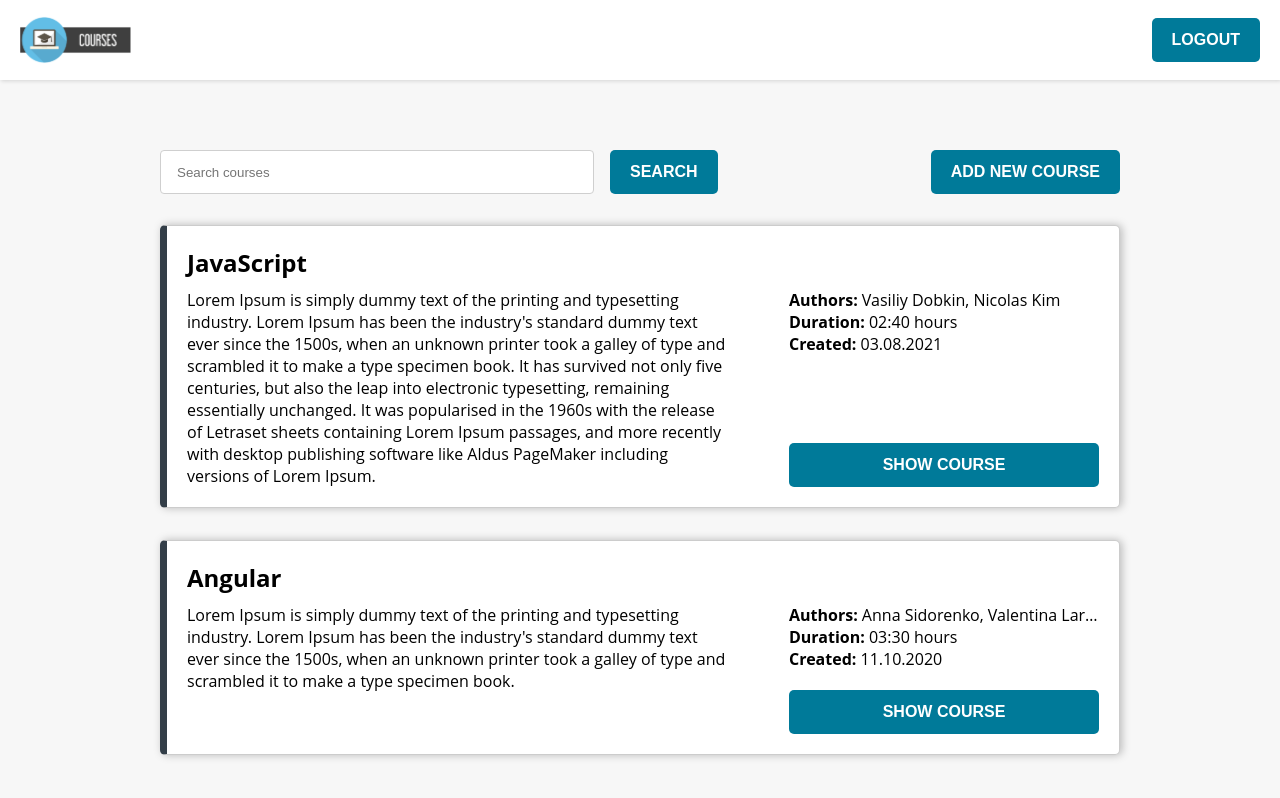
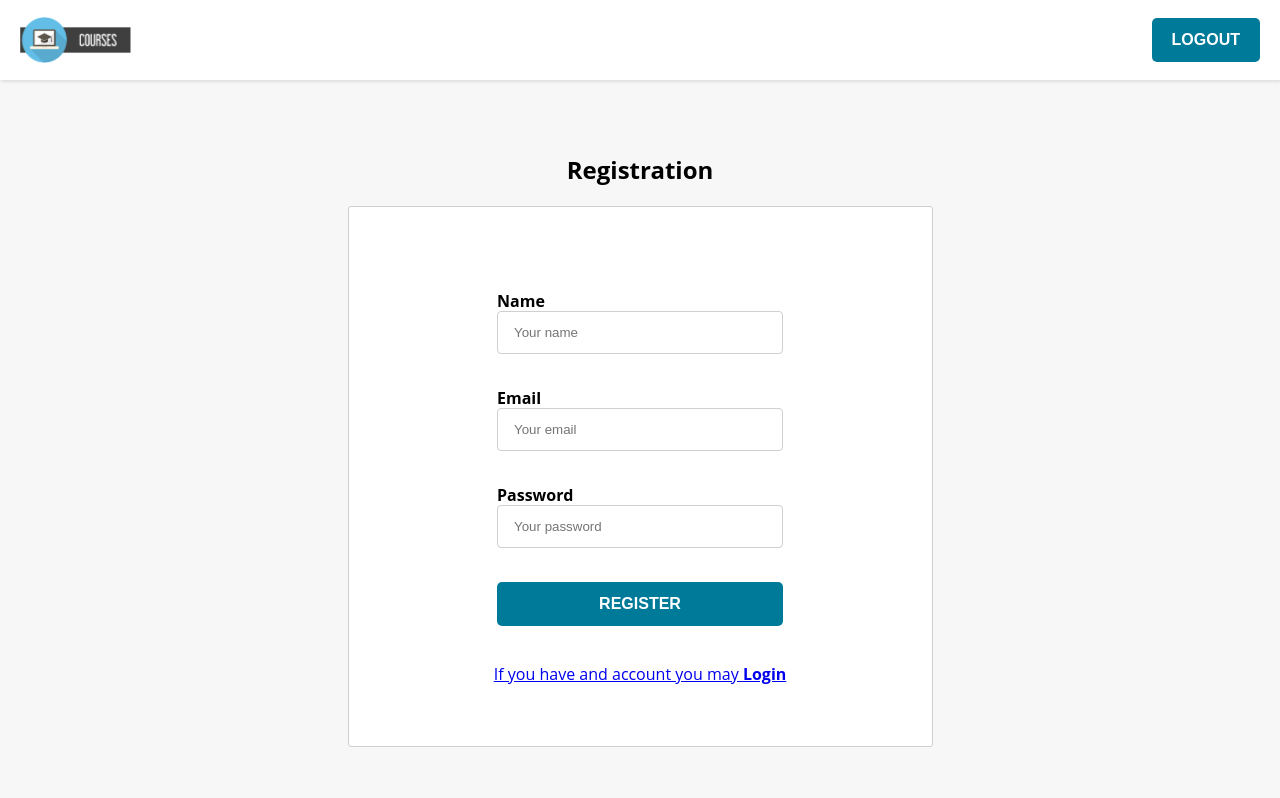
Before and after one commit to aleksandr-lotsman/react_fundamentals, a React (Create React App) app: page /registration in a window 1280 px wide. Built offline with nearby package versions, Linux system fonts and the light colour scheme; the HTML template or start-up script is replaced by a standard one.

Commit message:
Created Registration.tsx and router

```diff
--- a/src/App.tsx
+++ b/src/App.tsx
@@ -6,16 +6,18 @@ import Header from './components/Header/Header';
 import Courses from './components/Courses/Courses';
 
 import { mockedCoursesList, mockedAuthorsList } from './constants';
+import {Route, Routes} from "react-router";
+import Registration from "./components/Registration/Registration";
 
 function App() {
 	return (
 		<div className='app'>
 			<Header />
 			<div className={'main-page'}>
-				<Courses
-					coursesList={mockedCoursesList}
-					authorsList={mockedAuthorsList}
-				/>
+				<Routes>
+					<Route path="/" element={<Courses coursesList={mockedCoursesList} authorsList={mockedAuthorsList} />} />
+					<Route path="/registration" element={<Registration />} />
+				</Routes>
 			</div>
 		</div>
 	);
--- /dev/null
+++ b/src/common/Input.css
@@ -0,0 +1,28 @@
+.input {
+    border: 1px solid rgba(207, 207, 207, 1);
+    border-radius: 4px;
+    padding: 13px 16px;
+    flex-grow: 1;
+    max-width: 286px;
+}
+
+.label {
+    display: flex;
+    flex-direction: column;
+    width: 286px;
+}
+
+.label span {
+    padding-top: 34px;
+    font-size: 16px;
+    font-weight: 700;
+    line-height: 20px;
+    text-align: left;
+
+}
+
+.error {
+    color: red;
+    border-color: red;
+    max-width: 100%;
+}
--- a/src/common/Input.tsx
+++ b/src/common/Input.tsx
@@ -1,13 +1,17 @@
 import React from 'react';
 
+import './Input.css'
 export const Input = (props) => (
-	<label>
+	<label className={`label ${props.className ?? ''}`}>
+		<span>{props.name}</span>
 		<input
+			className={`input ${props.className ?? ''}`}
 			value={props.value}
-			name={props.name}
+			name={props.name.toLowerCase()}
 			type={props.type}
 			placeholder={props.placeholder}
 			onChange={props.onChange}
 		/>
+		{props.error && <div>{props.error}</div>}
 	</label>
 );
--- a/src/components/Courses/components/Search/SearchBar.css
+++ b/src/components/Courses/components/Search/SearchBar.css
@@ -8,9 +8,6 @@
 }
 
 .search-form input {
-    border: 1px solid rgba(207, 207, 207, 1);
-    border-radius: 4px;
     flex-grow: 1;
     width: 400px;
-    padding: 13px 16px;
 }
--- /dev/null
+++ b/src/components/Registration/Registration.css
@@ -0,0 +1,26 @@
+.registration {
+    display: flex;
+    flex-grow: 1;
+    flex-direction: column;
+    justify-content: center;
+    align-items: center;
+}
+
+.registration-form {
+    display: flex;
+    flex-direction: column;
+    border: 1px solid #CFCFCF;
+    background-color: white;
+    border-radius: 3px;
+    padding-top: 50px;
+    padding-bottom: 61px;
+    align-items: center;
+    width: 585px;
+    box-sizing: border-box;
+}
+
+.registration-form button {
+    margin-top: 34px;
+    margin-bottom: 37px;
+    width: 286px;
+}
--- a/src/components/Registration/Registration.tsx
+++ b/src/components/Registration/Registration.tsx
@@ -0,0 +1,110 @@
+import React, {useState} from 'react';
+import {Input} from "../../common/Input";
+import {User} from "../../types/User";
+
+import './Registration.css'
+import {Link, useNavigate} from "react-router-dom";
+import {Button} from "../../common/Button";
+import {BASE_URL} from "../../constants";
+
+type RegisterResponse = {
+	successful: boolean;
+	result?: string;
+	errors?: string[];
+}
+
+type Errors = {
+	name?: string;
+	email?: string;
+	password?: string;
+	requestError?: string;
+}
+
+const Registration = () => {
+	const [userData, setUserDataData] = useState<User>({name: '', email: '', password: ''});
+	const [errors, setErrors] = useState<Errors>({});
+	const navigate = useNavigate();
+
+	const isUserDataValid = (): boolean => {
+		const newErrors: Errors = {};
+		const arr = ['name', 'email', 'password']
+
+		arr.forEach((key) => {
+			if (!userData[key]) {
+				newErrors[key] = `${key.charAt(0).toUpperCase() + key.slice(1)} is required`;
+			}
+		});
+		setErrors(newErrors);
+		return Object.keys(newErrors).length === 0;
+	}
+
+	const handleChange = (e) => {
+		setUserDataData({...userData, [e.target.name]: e.target.value});
+		setErrors({...errors, [e.target.name]: ''})
+	}
+
+	const handleSubmit = async (e) => {
+		e.preventDefault();
+		if (!isUserDataValid()) {
+			console.error('Invalid user data');
+			return;
+		}
+		try {
+			const response = await fetch(`${BASE_URL}/register`, {
+				method: 'POST',
+				body: JSON.stringify(userData),
+				headers: {
+					'Content-Type': 'application/json',
+				},
+			});
+
+			const result: RegisterResponse = await response.json();
+			if (!result.successful && result.errors) {
+				const newErr = {};
+				result.errors.forEach(msg => {
+					const key = msg.match(/'([^']+)'/)[1];
+					newErr[key] = msg;
+				})
+				setErrors(newErr);
+				return;
+			}
+			console.log('User registered', result);
+		} catch (e) {
+			console.error('User registration failed', e);
+			setErrors({...errors, requestError: 'User registration failed'});
+		}
+		navigate('/login');
+	}
+
+	return (
+		<div className="registration">
+			<h2>Registration</h2>
+			<form className="registration-form" onSubmit={handleSubmit}>
+				<Input
+					className={`${errors.name ? 'error' : ''}`}
+					name='Name'
+					type='text'
+					placeholder='Your name'
+					onChange={handleChange}
+					error={errors.name} />
+				<Input
+					className={`${errors.email ? 'error' : ''}`}
+					name='Email'
+					type='text'
+					placeholder='Your email'
+					onChange={handleChange}
+					error={errors.email} />
+				<Input
+					className={`${errors.password ? 'error' : ''}`}
+					name='Password' type='password'
+					placeholder='Your password'
+					onChange={handleChange}
+					error={errors.password} />
+				<Button type={'submit'} text={'REGISTER'}/>
+				<Link to={'/login'}>If you have and account you may <strong>Login</strong></Link>
+			</form>
+		</div>
+	)
+}
+
+export default Registration;
--- a/src/constants.ts
+++ b/src/constants.ts
@@ -7,6 +7,8 @@ export const BUTTON_TEXT_BACK = 'BACK';
 export const BUTTON_TEXT_SEARCH = 'SEARCH';
 export const CREATE_DATE_INPUT_FORMAT = 'MM/dd/yyyy';
 export const CREATE_DATE_OUTPUT_FORMAT = 'dd.MM.yyyy';
+
+export const BASE_URL = 'http://localhost:4000';
 export const mockedCoursesList: Course[] = [
 	{
 		id: 'de5aaa59-90f5-4dbc-b8a9-aaf205c551ba',
--- a/src/index.tsx
+++ b/src/index.tsx
@@ -2,12 +2,14 @@ import React from 'react';
 import ReactDOM from 'react-dom/client';
 import './index.css';
 import App from './App';
+import {BrowserRouter} from "react-router-dom";
 
 const root = ReactDOM.createRoot(
 	document.getElementById('root') as HTMLElement
 );
+
 root.render(
-	<React.StrictMode>
+	<BrowserRouter>
 		<App />
-	</React.StrictMode>
+	</BrowserRouter>
 );
--- /dev/null
+++ b/src/types/User.ts
@@ -0,0 +1,5 @@
+export type User = {
+	name: string;
+	email: string;
+	password: string;
+}
```
